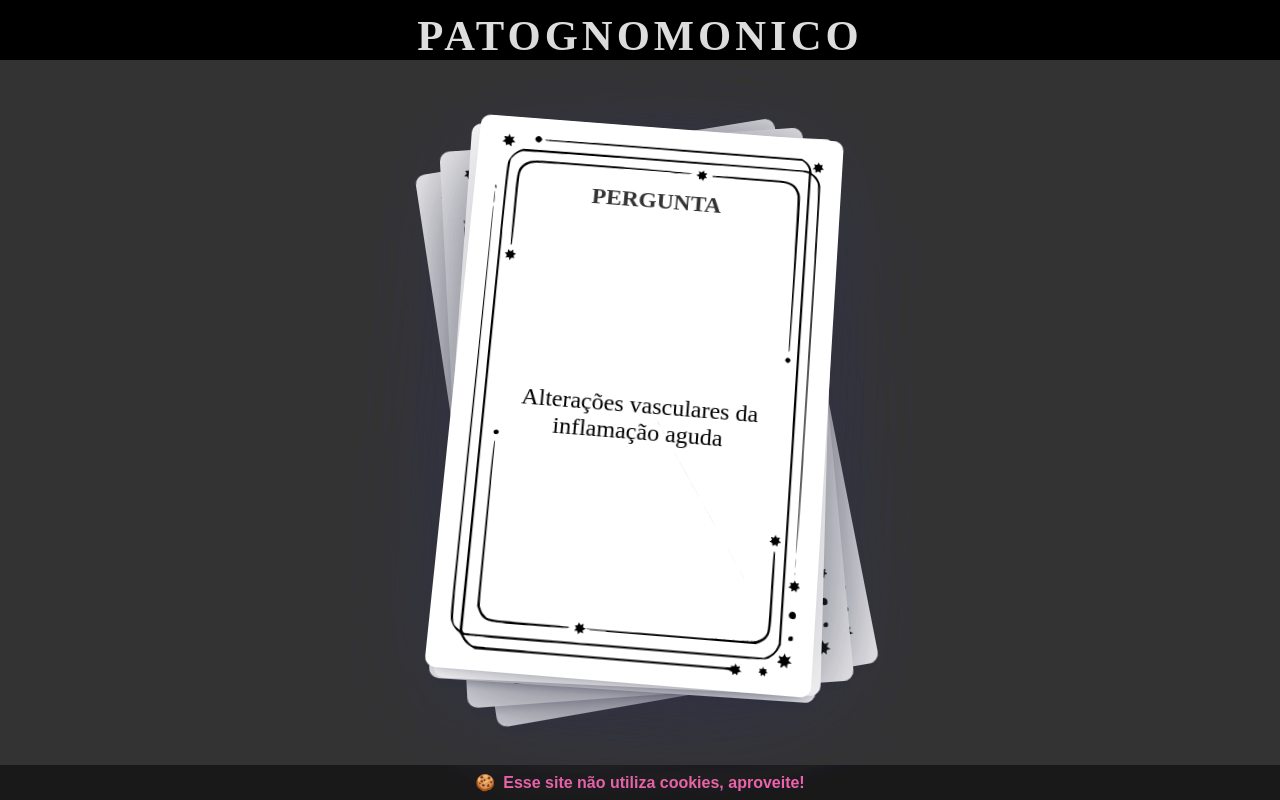
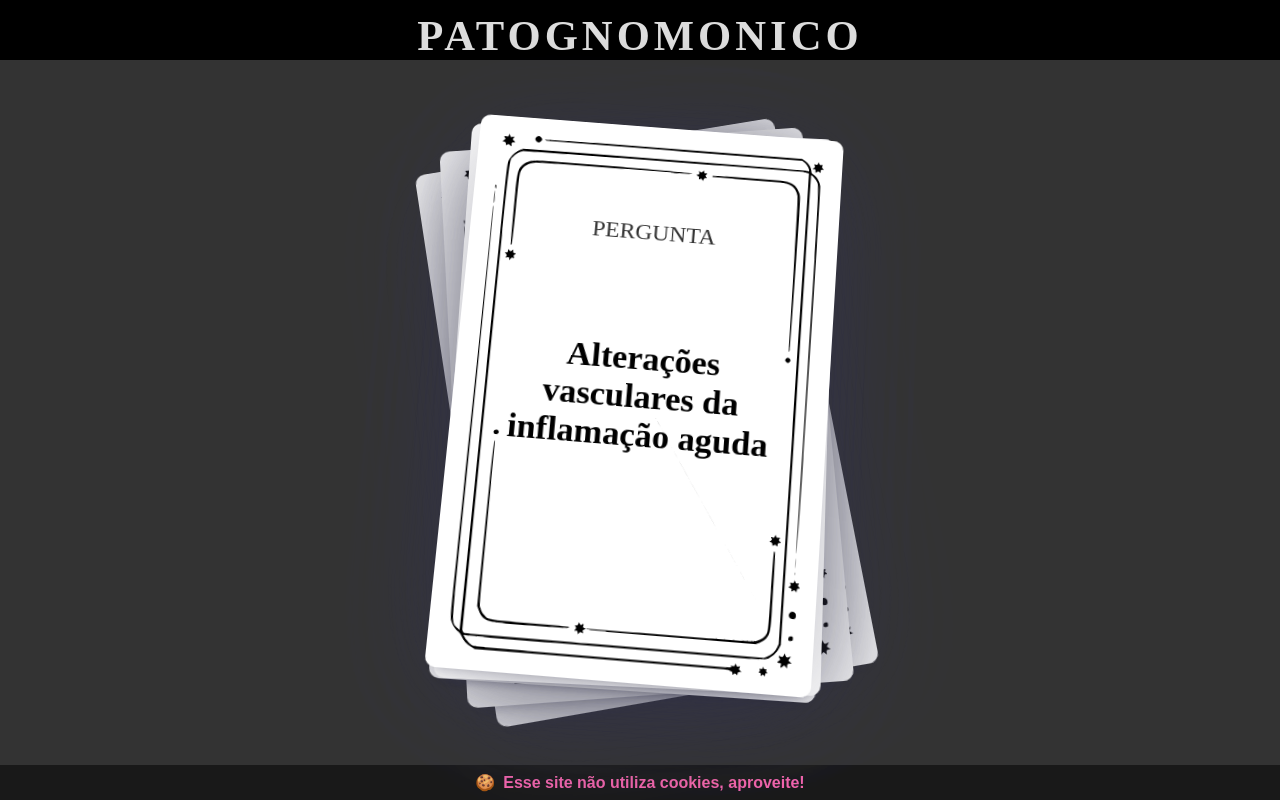
Before and after one commit to TarsiSurdi/sanequiz, a React (Vite) app: page / in a window 1280 px wide. Built offline with nearby package versions, Linux system fonts and the light colour scheme; a web font is replaced by a local one.

Commit message:
Added support for card comments

```diff
--- a/src/components/Deck/Deck.tsx
+++ b/src/components/Deck/Deck.tsx
@@ -145,7 +145,7 @@ const Deck = () => {
           >
             <div>
               <h4>Pergunta</h4>
-              <p>{cards[i].pergunta}</p>
+              <h3>{cards[i].pergunta}</h3>
             </div>
           </animated.div>
 
@@ -167,7 +167,8 @@ const Deck = () => {
           >
             <div>
               <h4>Resposta</h4>
-              <p>{cards[i].resposta}</p>
+              <h3>{cards[i].resposta}</h3>
+              {cards[i].comentario && <p>{cards[i].comentario}</p>}
             </div>
           </animated.div>
         </animated.div>
--- a/src/components/Deck/styles.module.scss
+++ b/src/components/Deck/styles.module.scss
@@ -36,24 +36,30 @@
       height: 80%;
 
       display: grid;
-      grid-template: 1fr 90% / 1fr;
+      grid-template: 1fr 2fr 1fr / 1fr;
       justify-items: center;
       align-items: center;
 
       font-family: "Germania One";
-      font-size: 18pt;
+      font-size: 22pt;
 
       text-align: center;
 
       > h4 {
         width: min-content;
         height: min-content;
-        // margin-top: 18%;
         color: rgba(0, 0, 0, 0.8);
         text-transform: uppercase;
+        font-size: 18pt;
+        font-weight: normal;
       }
 
-      > p {
+      > h3 {
+        font-weight: bold;
+      }
+
+      p {
+        font-size: 14pt;
       }
     }
   }
```
